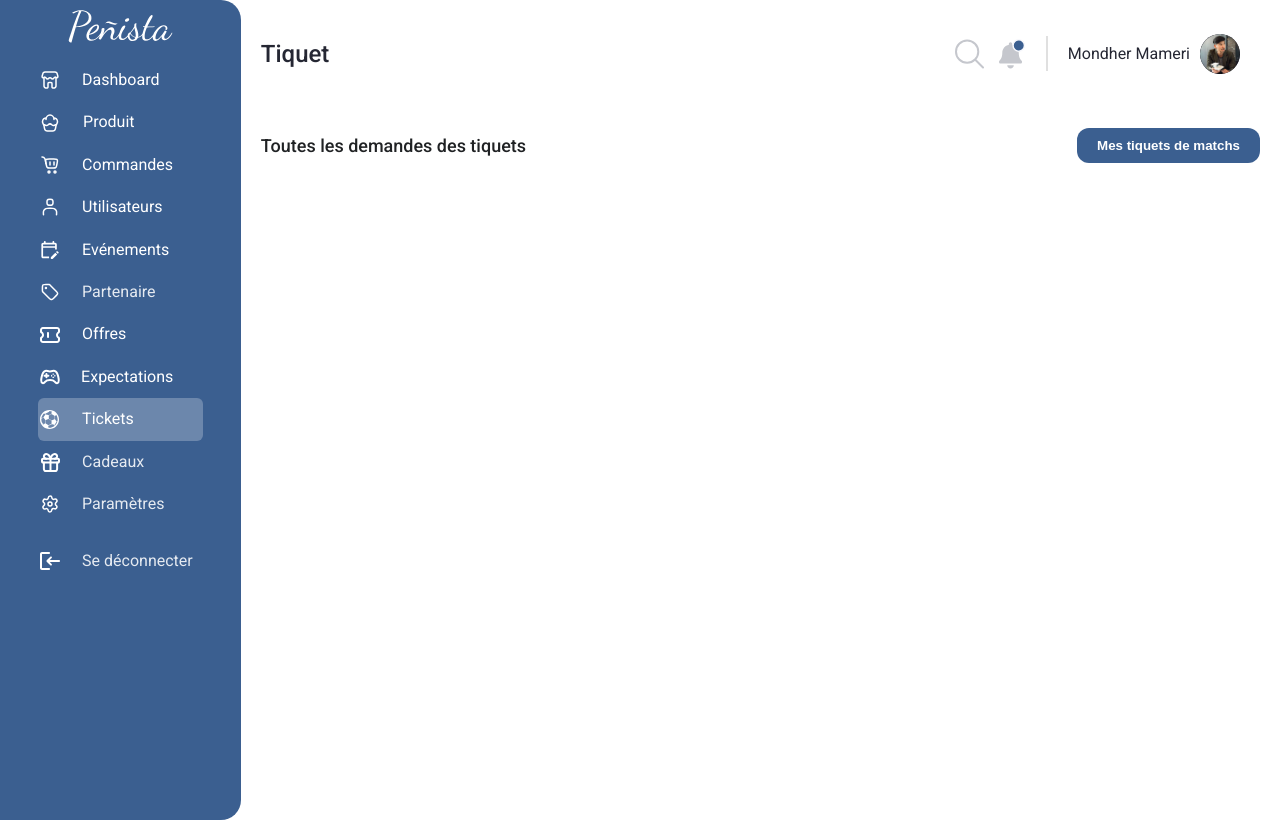
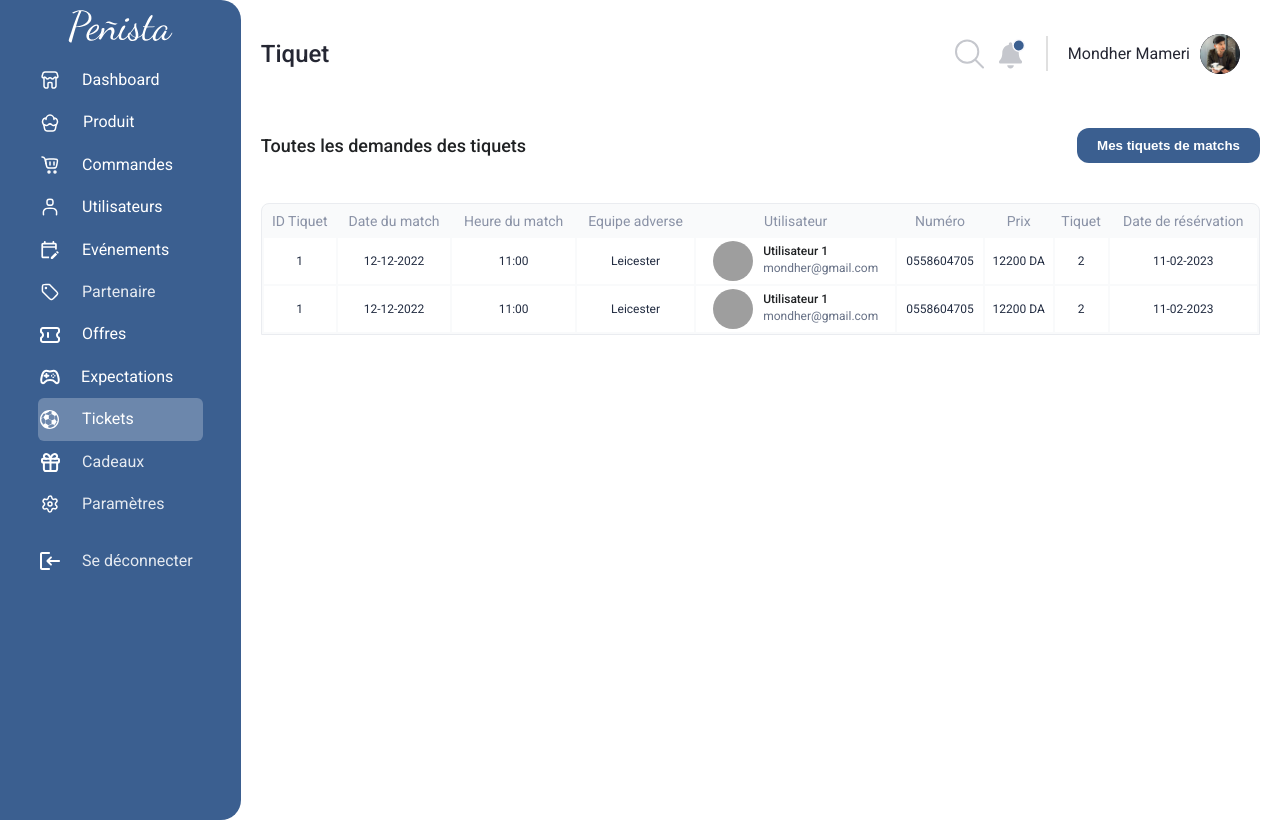
Before and after one commit to mondher0/penista, a React (Vite) app: page /tiquet in a window 1280 px wide. Built offline with nearby package versions, Linux system fonts and the light colour scheme; grey boxes are pictures that could not be loaded.

Commit message:
starting mes tiquets page

```diff
--- a/src/App.jsx
+++ b/src/App.jsx
@@ -18,6 +18,7 @@ import OffresPage from "./view/offres/OffresPage";
 import AddOffrePage from "./view/offres/AddOffrePage";
 import ExpectationsPage from "./view/expectations/ExpectationsPage";
 import TicketsPage from "./view/tickets/TicketsPage";
+import TicketsMatchePage from "./view/tickets/TicketsMatchePage";
 
 function App() {
   return (
@@ -56,6 +57,7 @@ function App() {
           <Route path="/offres/ajouter-offre" element={<AddOffrePage />} />
           <Route path="/expectations" element={<ExpectationsPage />} />
           <Route path="/tiquet" element={<TicketsPage />} />
+          <Route path="/tiquet/mes-tiquets" element={<TicketsMatchePage />} />
         </Route>
       </Routes>
     </BrowserRouter>
--- /dev/null
+++ b/src/view/tickets/TicketsMatchePage.jsx
@@ -0,0 +1,17 @@
+import NavBar from "../shared/navBar/NavBar";
+
+const TicketsMatchePage = () => {
+  return (
+    <>
+      <NavBar title="Tiquet" />
+      <div className="container">
+        <div className="title">
+          <p>Tous les tiquets de matchs publiés</p>
+          <button className="add-product">Ajouter un tiquet de match</button>
+        </div>
+      </div>
+    </>
+  );
+};
+
+export default TicketsMatchePage;
--- a/src/view/tickets/TicketsPage.jsx
+++ b/src/view/tickets/TicketsPage.jsx
@@ -1,14 +1,23 @@
 import NavBar from "../shared/navBar/NavBar";
+import TicketsTable from "./TicketsTable";
+import { useNavigate } from "react-router-dom";
 
 const TicketsPage = () => {
+  const navigate = useNavigate();
   return (
     <>
       <NavBar title="Tiquet" />
       <div className="container">
         <div className="title">
           <p>Toutes les demandes des tiquets</p>
-          <button className="add-product">Mes tiquets de matchs</button>
+          <button
+            className="add-product"
+            onClick={() => navigate("/tiquet/mes-tiquets")}
+          >
+            Mes tiquets de matchs
+          </button>
         </div>
+        <TicketsTable />
       </div>
     </>
   );
--- /dev/null
+++ b/src/view/tickets/TicketsTable.jsx
@@ -0,0 +1,65 @@
+import "../utilisateurs/DemandeAbonnementTable.css";
+
+const TicketsTable = () => {
+  return (
+    <>
+      <table className="product-table">
+        <thead>
+          <tr>
+            <th>ID Tiquet</th>
+            <th>Date du match</th>
+            <th>Heure du match</th>
+            <th>Equipe adverse</th>
+            <th>Utilisateur</th>
+            <th>Numéro</th>
+            <th>Prix</th>
+            <th>Tiquet</th>
+            <th>Date de résérvation</th>
+          </tr>
+        </thead>
+        <tbody>
+          <tr>
+            <td>1</td>
+            <td>12-12-2022</td>
+            <td>11:00</td>
+            <td>Leicester</td>
+            <td>
+              <div className="user-details">
+                <img src="https://picsum.photos/200" alt="user" />
+                <div className="user-info">
+                  <p>Utilisateur 1</p>
+                  <span>mondher@gmail.com</span>
+                </div>
+              </div>
+            </td>
+            <td>0558604705</td>
+            <td>12200 DA</td>
+            <td>2</td>
+            <td>11-02-2023</td>
+          </tr>
+          <tr>
+            <td>1</td>
+            <td>12-12-2022</td>
+            <td>11:00</td>
+            <td>Leicester</td>
+            <td>
+              <div className="user-details">
+                <img src="https://picsum.photos/200" alt="user" />
+                <div className="user-info">
+                  <p>Utilisateur 1</p>
+                  <span>mondher@gmail.com</span>
+                </div>
+              </div>
+            </td>
+            <td>0558604705</td>
+            <td>12200 DA</td>
+            <td>2</td>
+            <td>11-02-2023</td>
+          </tr>
+        </tbody>
+      </table>
+    </>
+  );
+};
+
+export default TicketsTable;
```
